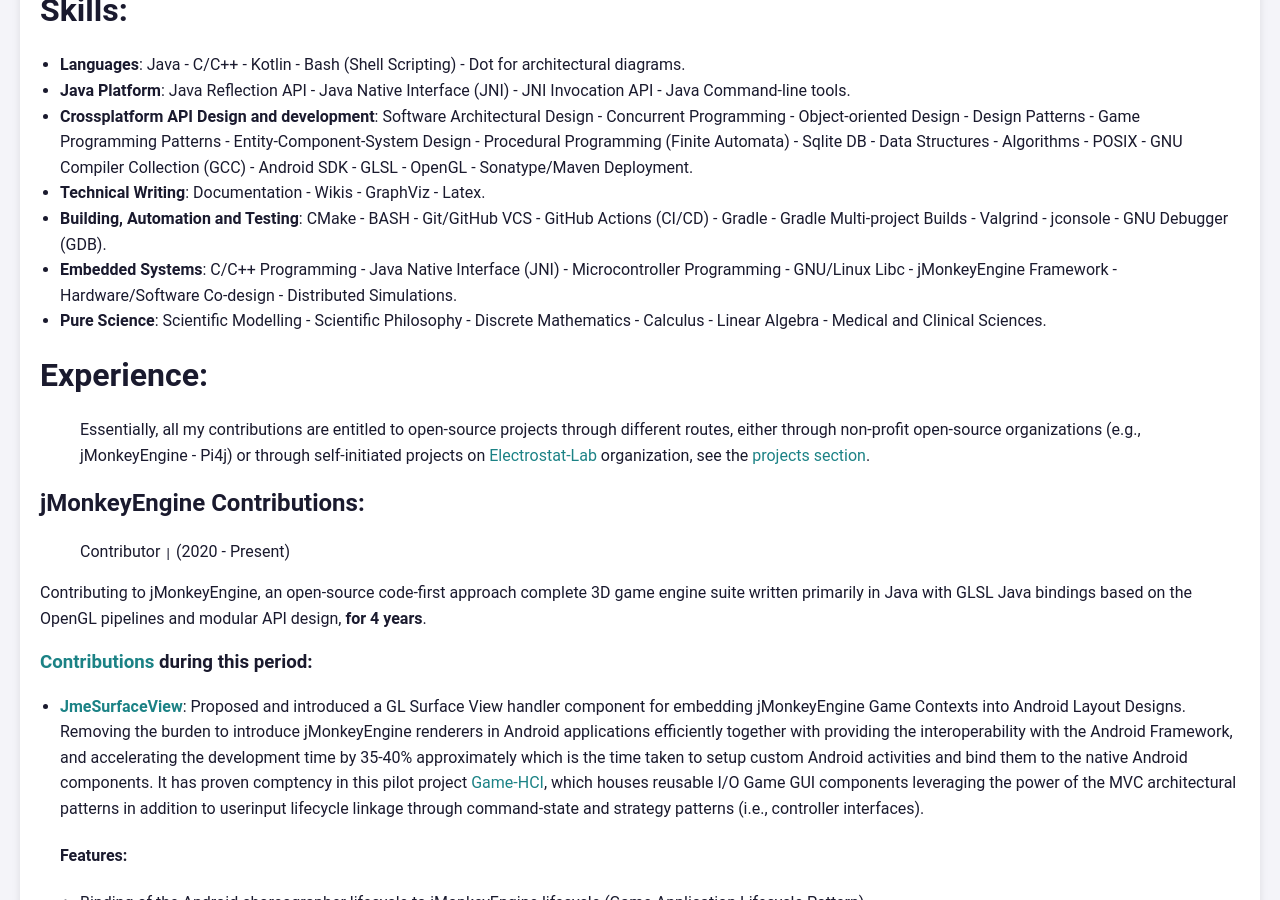
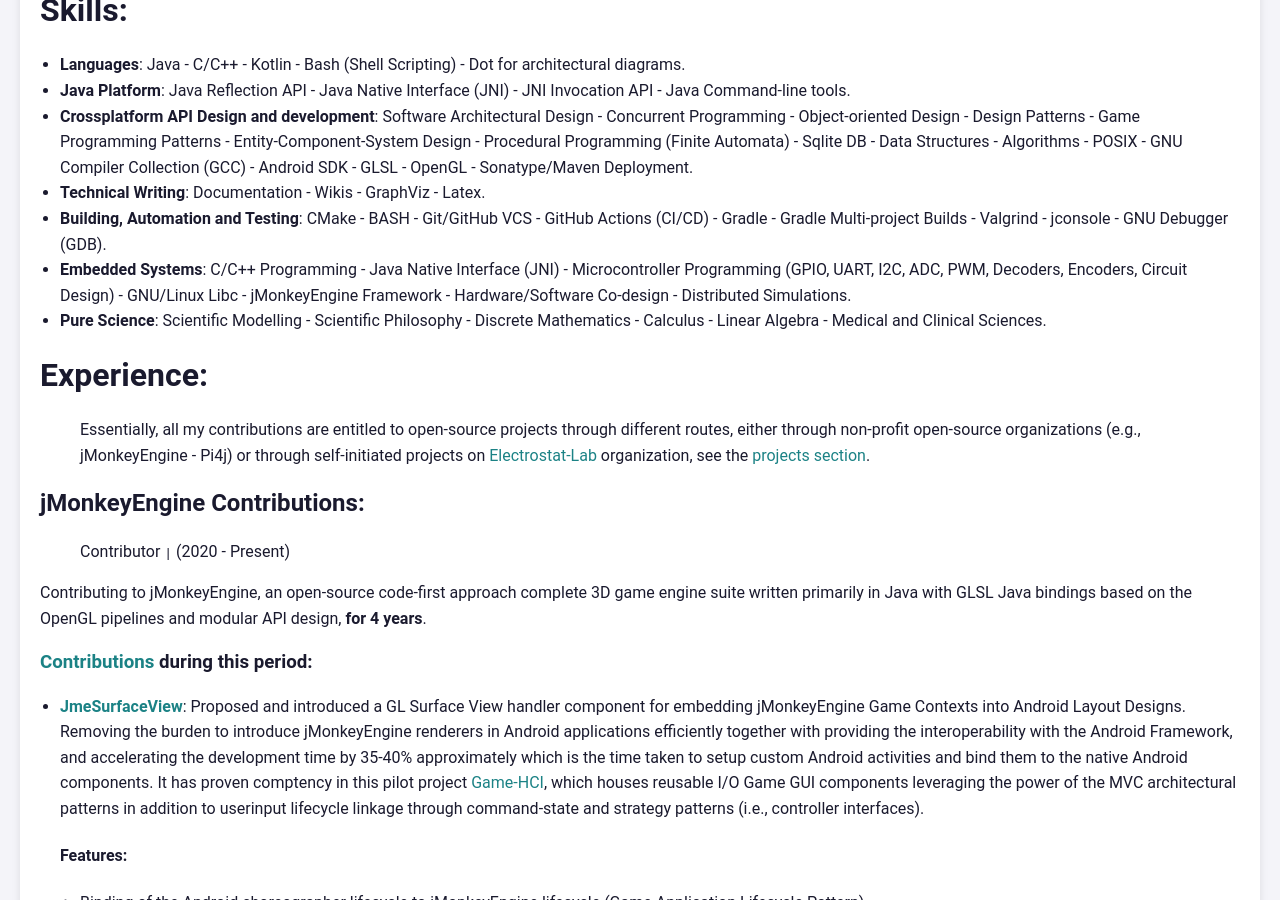
Before and after one commit to pavly-gerges/pavly-gerges, a Jekyll site: the page built from resume/index.md, in a window 1280 px wide and 900 px high, scrolled down 446 px. Built offline with Jekyll 4.4.1, drawn with Linux system fonts in a browser that asks for light colours; our own code applies the rules of GitHub Pages for plain Markdown files.

Commit message:
Update index.md

```diff
--- a/resume/index.md
+++ b/resume/index.md
@@ -9,7 +9,7 @@
 - **Crossplatform API Design and development**: Software Architectural Design - Concurrent Programming - Object-oriented Design - Design Patterns - Game Programming Patterns - Entity-Component-System Design - Procedural Programming (Finite Automata) - Sqlite DB - Data Structures - Algorithms - POSIX - GNU Compiler Collection (GCC) - Android SDK - GLSL - OpenGL - Sonatype/Maven Deployment.
 - **Technical Writing**: Documentation - Wikis - GraphViz - Latex.
 - **Building, Automation and Testing**: CMake - BASH - Git/GitHub VCS - GitHub Actions (CI/CD) - Gradle - Gradle Multi-project Builds - Valgrind - jconsole - GNU Debugger (GDB).
-- **Embedded Systems**: C/C++ Programming - Java Native Interface (JNI) - Microcontroller Programming - GNU/Linux Libc - jMonkeyEngine Framework - Hardware/Software Co-design - Distributed Simulations.
+- **Embedded Systems**: C/C++ Programming - Java Native Interface (JNI) - Microcontroller Programming (GPIO, UART, I2C, ADC, PWM, Decoders, Encoders, Circuit Design) - GNU/Linux Libc - jMonkeyEngine Framework - Hardware/Software Co-design - Distributed Simulations.
 - **Pure Science**: Scientific Modelling - Scientific Philosophy - Discrete Mathematics - Calculus - Linear Algebra - Medical and Clinical Sciences.
 
 # Experience:
```
